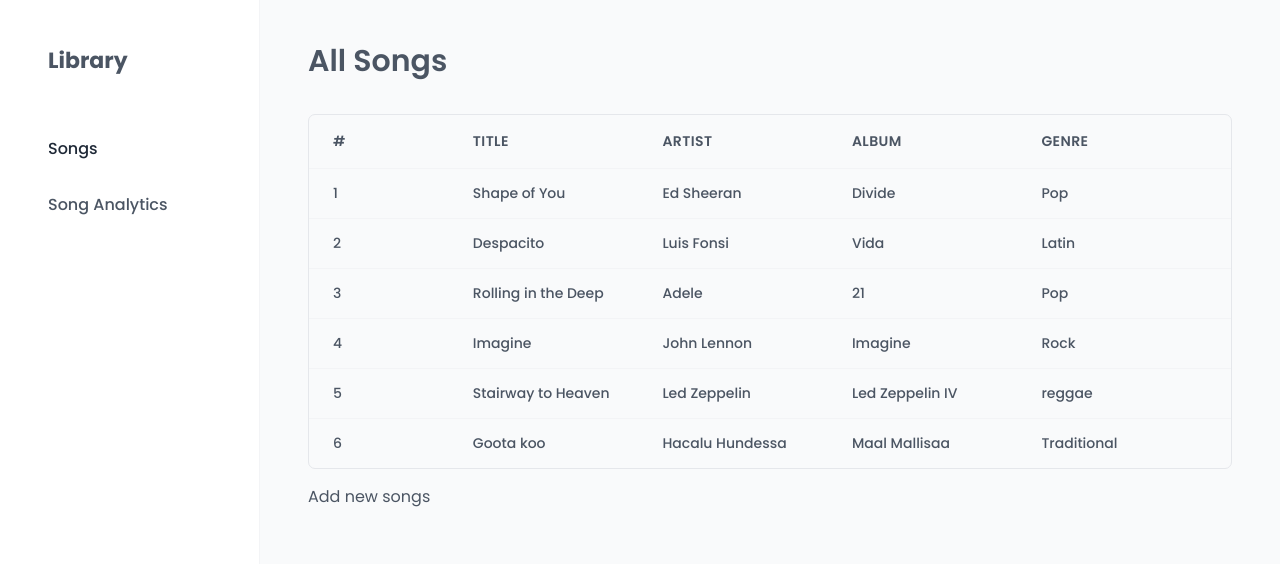
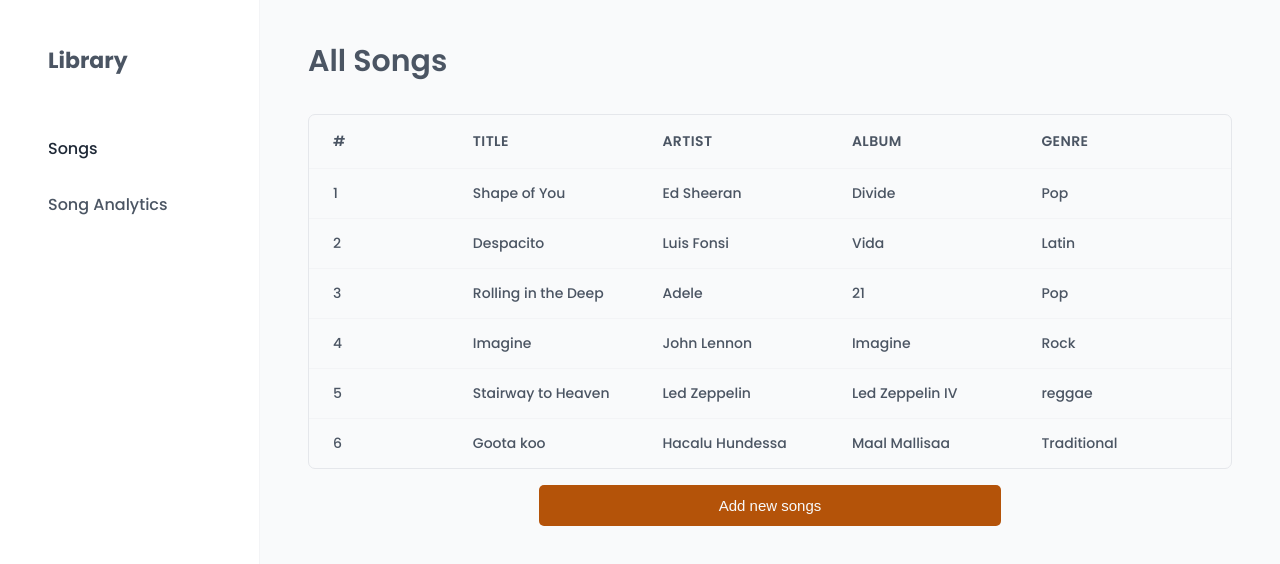
Before and after one commit to rawera-daniel/addisSoftware-test-frontend, a React (Vite) app: page /allsongs in a window 1280 px wide. Shown: the top 564 px of the page. Built offline with nearby package versions, Linux system fonts and the light colour scheme.

Commit message:
feat: add reusable Button component

```diff
--- a/src/pages/AllSongs.tsx
+++ b/src/pages/AllSongs.tsx
@@ -2,6 +2,7 @@
 import Heading from '../ui/Heading'
 import Row from '../ui/Row'
 import SongTable from '../features/songs/SongTable'
+import Button from '../ui/Button'
 
 export default function AllSongs() {
   return (
@@ -10,7 +11,8 @@
 
       <Row type="vertical">
         <SongTable />
-        <p>Add new songs</p>
+
+        <Button>Add new songs</Button>
       </Row>
     </>
   )
--- /dev/null
+++ b/src/ui/Button.tsx
@@ -0,0 +1,41 @@
+import styled from '@emotion/styled'
+import { css } from '@emotion/react'
+
+const sizes = {
+  medium: css`
+    font-size: 1.5rem;
+    padding: 1.2rem 1.6rem;
+    font-weight: 500;
+  `,
+}
+
+const variations = {
+  primary: css`
+    color: #f8fafc;
+    /* color: #fff; */
+    /* background-color: #2563eb; */
+    background-color: #b45309;
+    margin-left: auto;
+    margin-right: auto;
+    width: 50%;
+
+    &:hover {
+      background-color: #d97706;
+    }
+  `,
+}
+
+interface ButtonProps {
+  size?: keyof typeof sizes
+  variation?: keyof typeof variations
+}
+
+const Button = styled.button<ButtonProps>`
+  border: none;
+  border-radius: 5px;
+
+  ${(props) => sizes[props.size ?? 'medium']}
+  ${(props) => variations[props.variation ?? 'primary']}
+`
+
+export default Button
```
